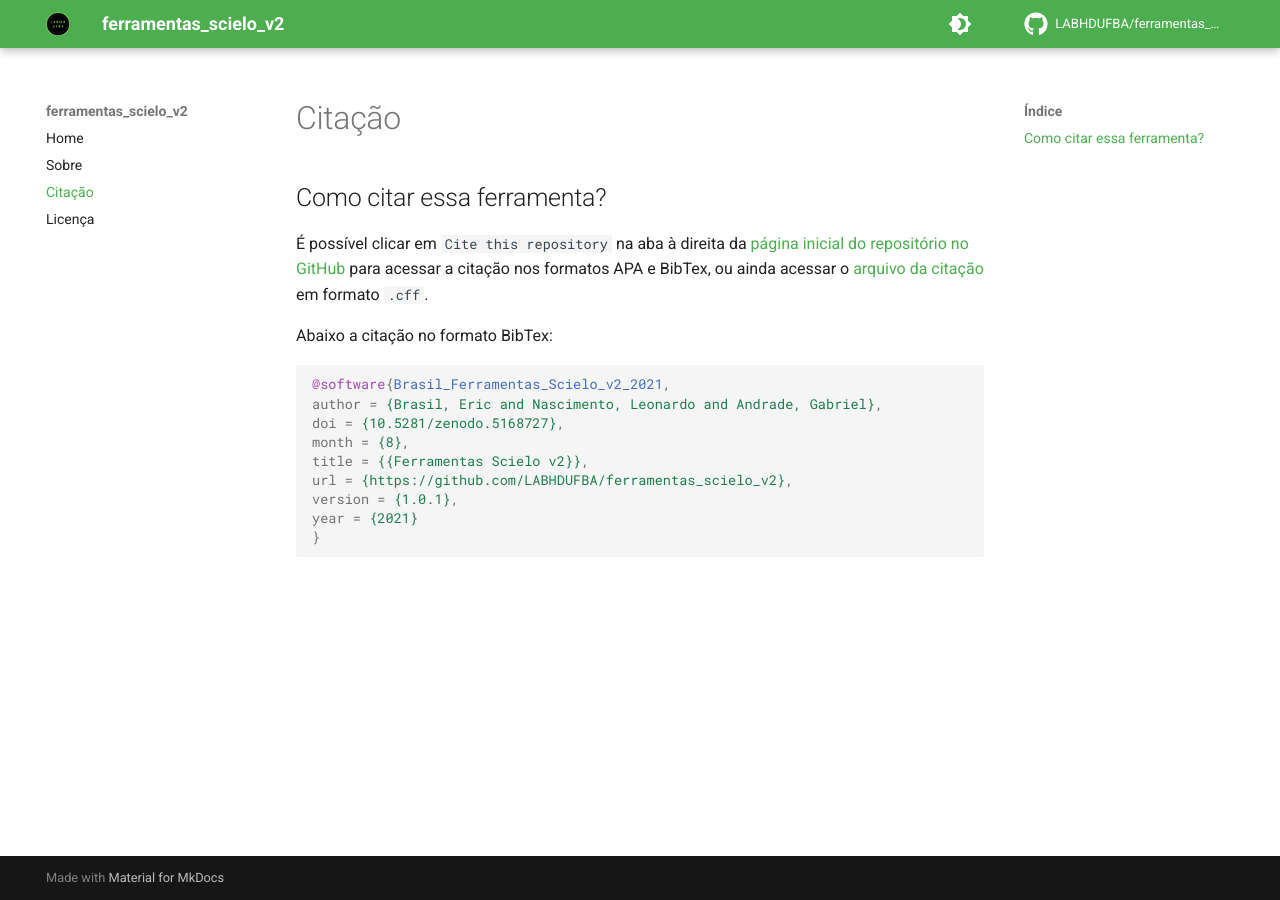
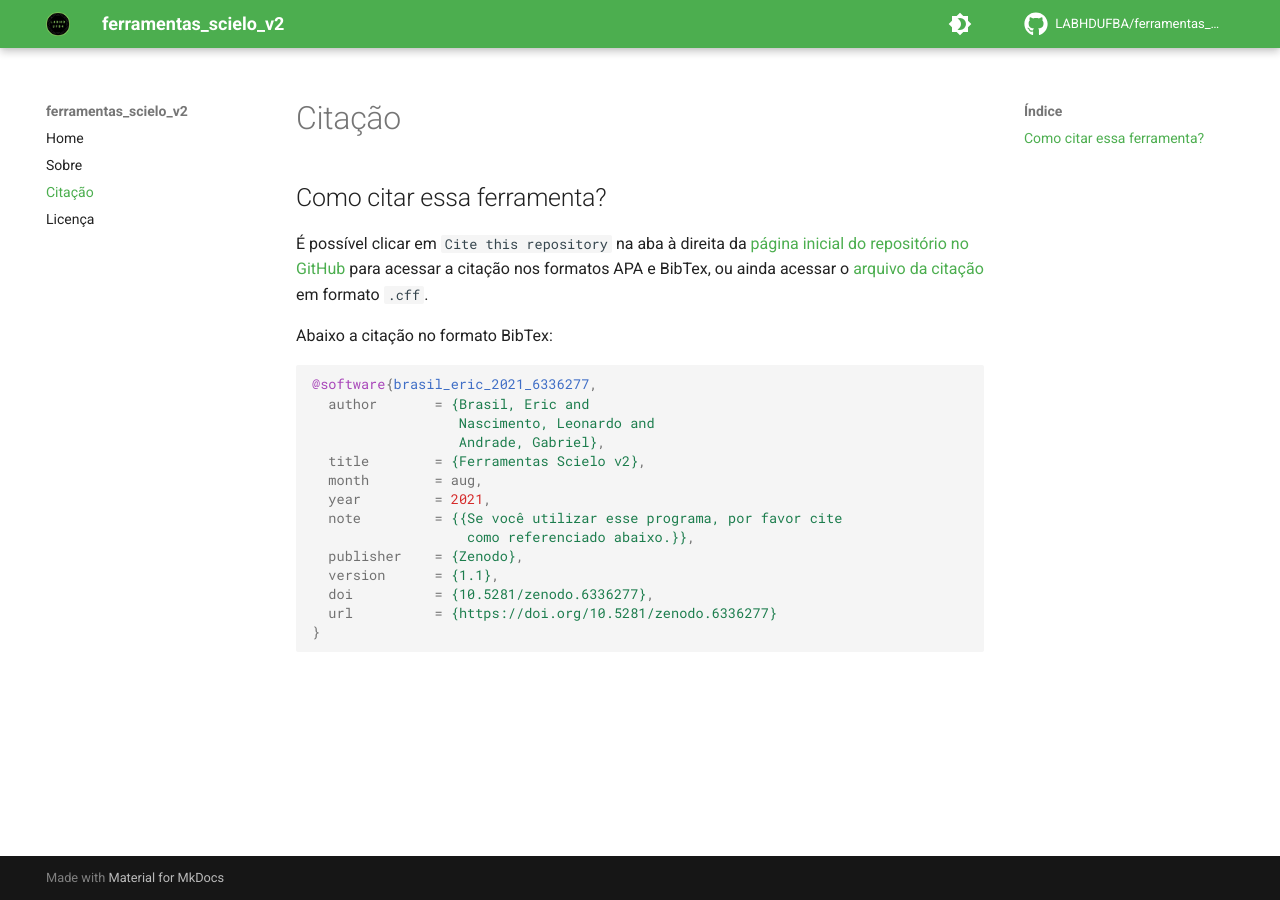
Before and after one commit to ericbrasiln/ferramentas_scielo_v2, an MkDocs documentation site: the page built from documentation/docs/citation.md, in a window 1280 px wide. Built offline with MkDocs 1.6.1 and Material for MkDocs 9.7.7, drawn with Linux system fonts in a browser that asks for light colours; comment, search, counter and statistics services are not loaded.

Commit message:
Update docs com último PR #1

````diff
--- a/documentation/docs/citation.md
+++ b/documentation/docs/citation.md
@@ -5,13 +5,18 @@
 Abaixo a citação no formato BibTex:
 
 ```{.bibtex}
-@software{Brasil_Ferramentas_Scielo_v2_2021,
-author = {Brasil, Eric and Nascimento, Leonardo and Andrade, Gabriel},
-doi = {10.5281/zenodo.5168727},
-month = {8},
-title = {{Ferramentas Scielo v2}},
-url = {https://github.com/LABHDUFBA/ferramentas_scielo_v2},
-version = {1.0.1},
-year = {2021}
+@software{brasil_eric_2021_6336277,
+  author       = {Brasil, Eric and
+                  Nascimento, Leonardo and
+                  Andrade, Gabriel},
+  title        = {Ferramentas Scielo v2},
+  month        = aug,
+  year         = 2021,
+  note         = {{Se você utilizar esse programa, por favor cite
+                   como referenciado abaixo.}},
+  publisher    = {Zenodo},
+  version      = {1.1},
+  doi          = {10.5281/zenodo.6336277},
+  url          = {https://doi.org/10.5281/zenodo.6336277}
 }
 ```
````
Also changed, not shown: documentation/docs/index.md (+15 -5 lines).
